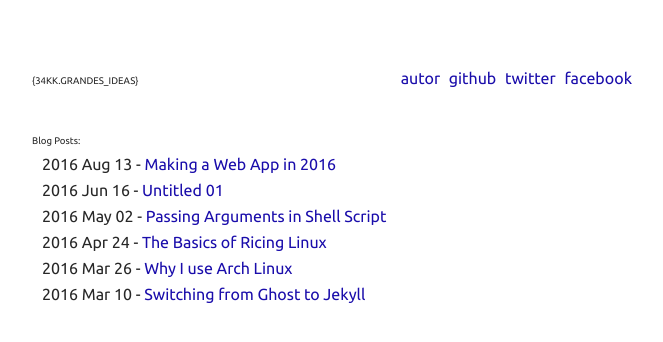
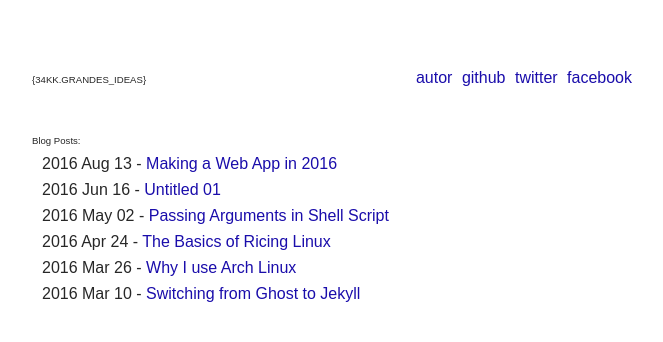
Before and after one commit to 34kk/34kk.github.io, a Jekyll site: the page built from index.html, in a window 1280 px wide. Shown: the top 342 px of the page, without its empty margins (308-971 px from the left). Built offline with Jekyll 4.4.1, drawn with Linux system fonts in a browser that asks for light colours.

Commit message:
Update default.html

```diff
--- a/_layouts/default.html
+++ b/_layouts/default.html
@@ -2,7 +2,7 @@
 <html>
 
 <head>
-    <link href="https://fonts.googleapis.com/css?family=Ubuntu" rel="stylesheet">
+    <link href="https://fonts.googleapis.com/css?family=Raleway" rel="stylesheet">
     <meta charset="utf-8">
     <meta http-equiv="X-UA-Compatible" content="IE=edge">
     <meta name="viewport" content="width=device-width, initial-scale=1, user-scalable=no">
```
